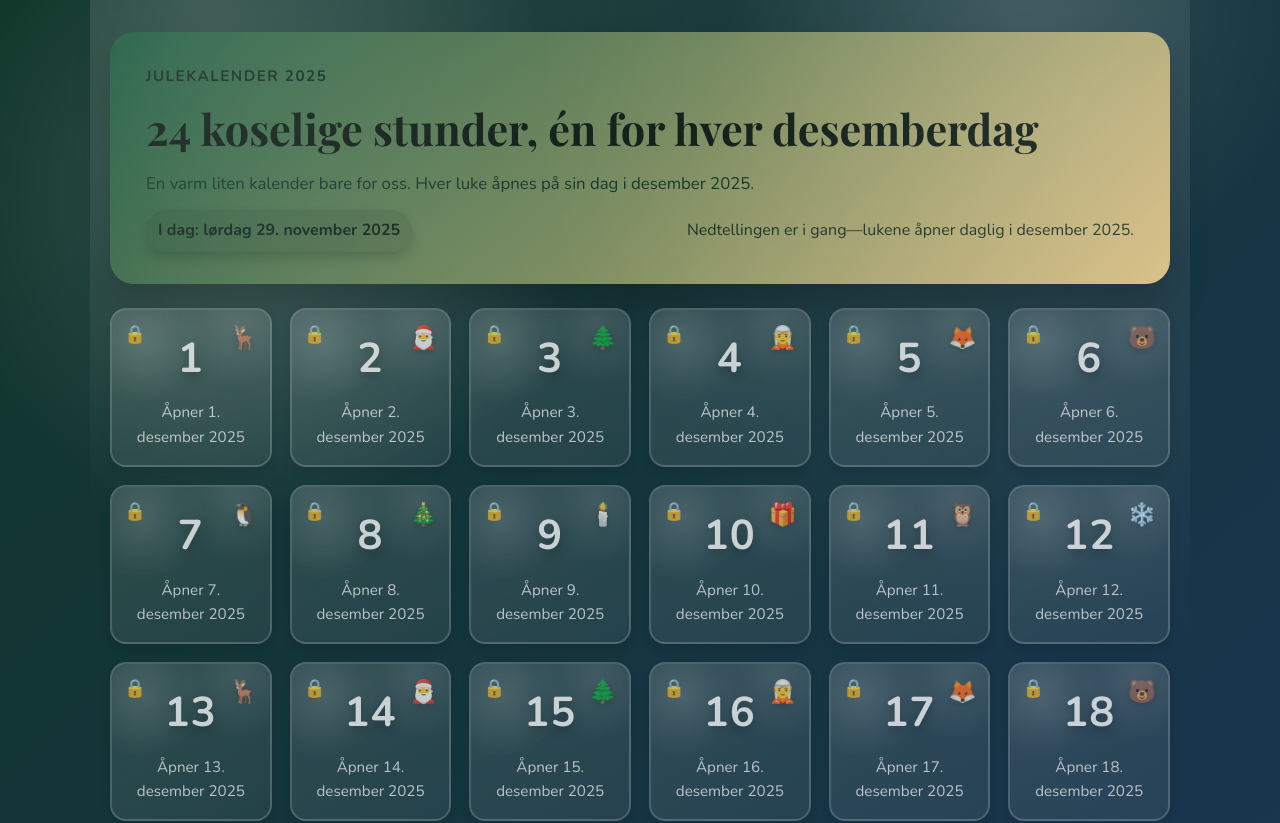
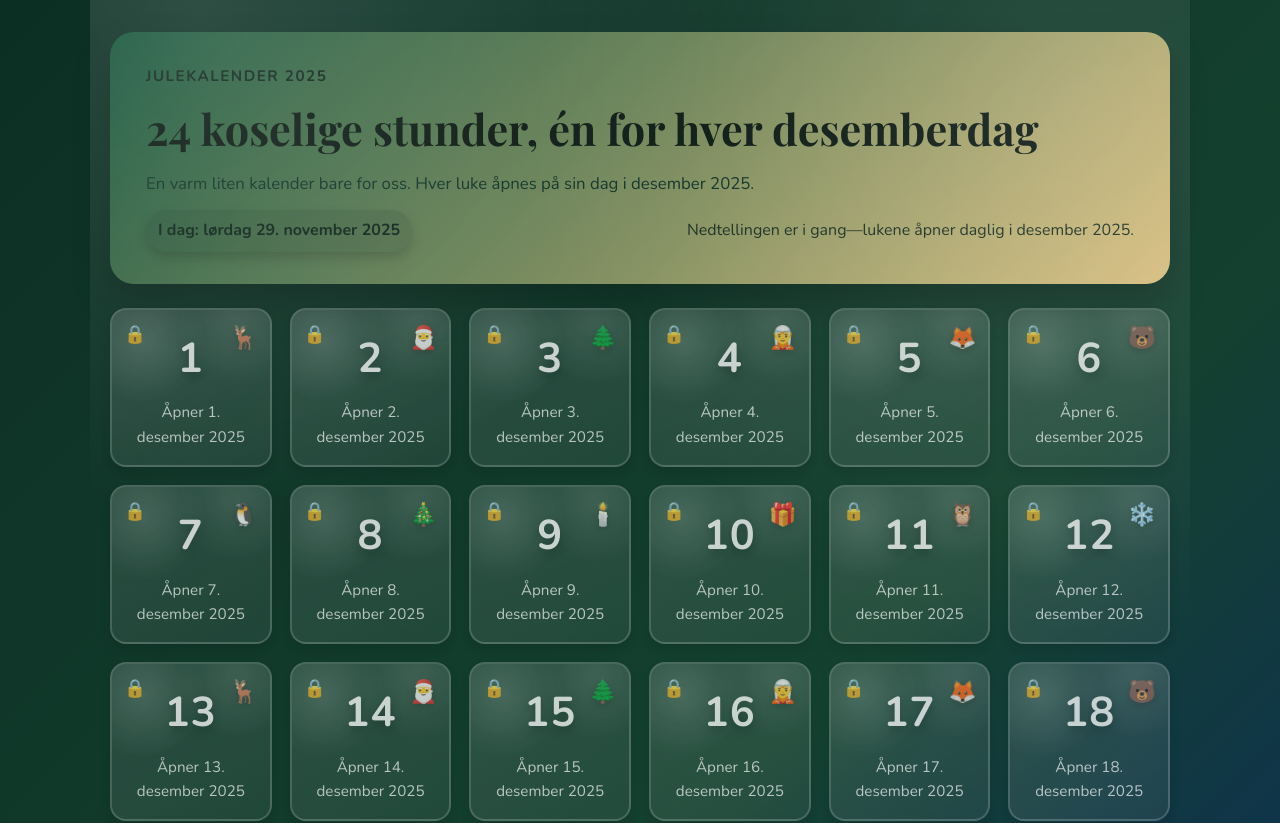
Before and after one commit to vuhnger/julekalender, a React (Vite) app: page / in a window 1280 px wide. Shown: the top 823 px of the page. Built offline with nearby package versions, Linux system fonts and the light colour scheme.

Commit message:
julekalender

```diff
--- a/package.json
+++ b/package.json
@@ -1,4 +1,5 @@
 {
+  "homepage": "https://julekalender.vuhnger.dev",
   "name": "julekalender",
   "private": true,
   "version": "0.0.0",
@@ -7,7 +8,9 @@
     "dev": "vite",
     "build": "vite build",
     "lint": "eslint .",
-    "preview": "vite preview"
+    "preview": "vite preview",
+    "predeploy": "npm run build",
+    "deploy": "gh-pages -d build"
   },
   "dependencies": {
     "react": "^19.2.0",
@@ -21,6 +24,7 @@
     "eslint": "^9.39.1",
     "eslint-plugin-react-hooks": "^7.0.1",
     "eslint-plugin-react-refresh": "^0.4.24",
+    "gh-pages": "^6.3.0",
     "globals": "^16.5.0",
     "vite": "npm:rolldown-vite@7.2.5"
   },
--- a/src/index.css
+++ b/src/index.css
@@ -16,9 +16,7 @@
 body {
   margin: 0;
   font-family: 'Nunito', system-ui, -apple-system, sans-serif;
-  background: radial-gradient(circle at 20% 18%, rgba(255, 255, 255, 0.15), transparent 25%),
-    radial-gradient(circle at 80% 0%, rgba(255, 255, 255, 0.12), transparent 20%),
-    linear-gradient(135deg, #0f3528 0%, #1a3553 100%);
+  background: linear-gradient(135deg, #0c2f24 0%, #14412f 65%, #0d2f55 100%);
   color: var(--cream);
   min-height: 100vh;
   line-height: 1.6;
@@ -44,3 +42,37 @@ button {
 #root {
   width: 100%;
 }
+
+.snow {
+  position: fixed;
+  inset: 0;
+  pointer-events: none;
+  background-image: radial-gradient(1px 1px at 20px 30px, rgba(255, 255, 255, 0.9)),
+    radial-gradient(1.5px 1.5px at 60px 80px, rgba(255, 255, 255, 0.9)),
+    radial-gradient(1px 1px at 120px 140px, rgba(255, 255, 255, 0.9)),
+    radial-gradient(1.2px 1.2px at 200px 220px, rgba(255, 255, 255, 0.9));
+  background-repeat: repeat;
+  opacity: 0.5;
+  animation: snow-fall 18s linear infinite;
+  z-index: 0;
+}
+
+.snow--back {
+  filter: blur(0.4px);
+  animation-duration: 24s;
+  opacity: 0.35;
+}
+
+.snow--front {
+  animation-duration: 14s;
+  opacity: 0.6;
+}
+
+@keyframes snow-fall {
+  from {
+    background-position: 0 0, 0 0, 0 0, 0 0;
+  }
+  to {
+    background-position: 0 900px, 0 900px, 0 900px, 0 900px;
+  }
+}
```
Also changed, not shown: 1 other file (tests, documents, lock files or other folders).
